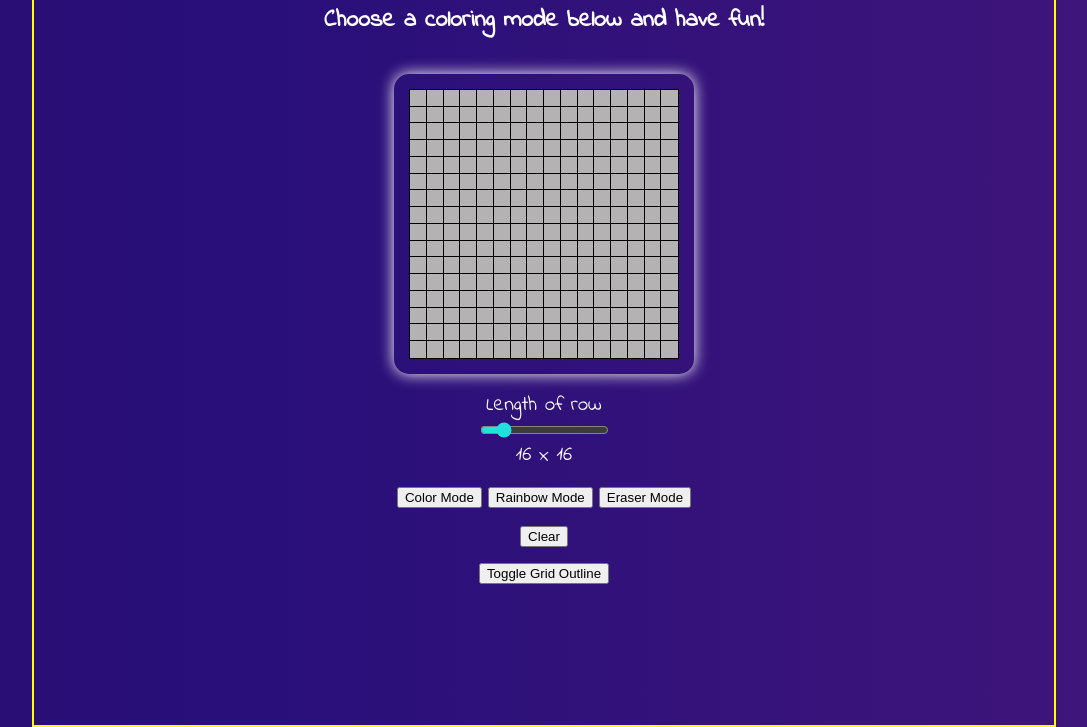
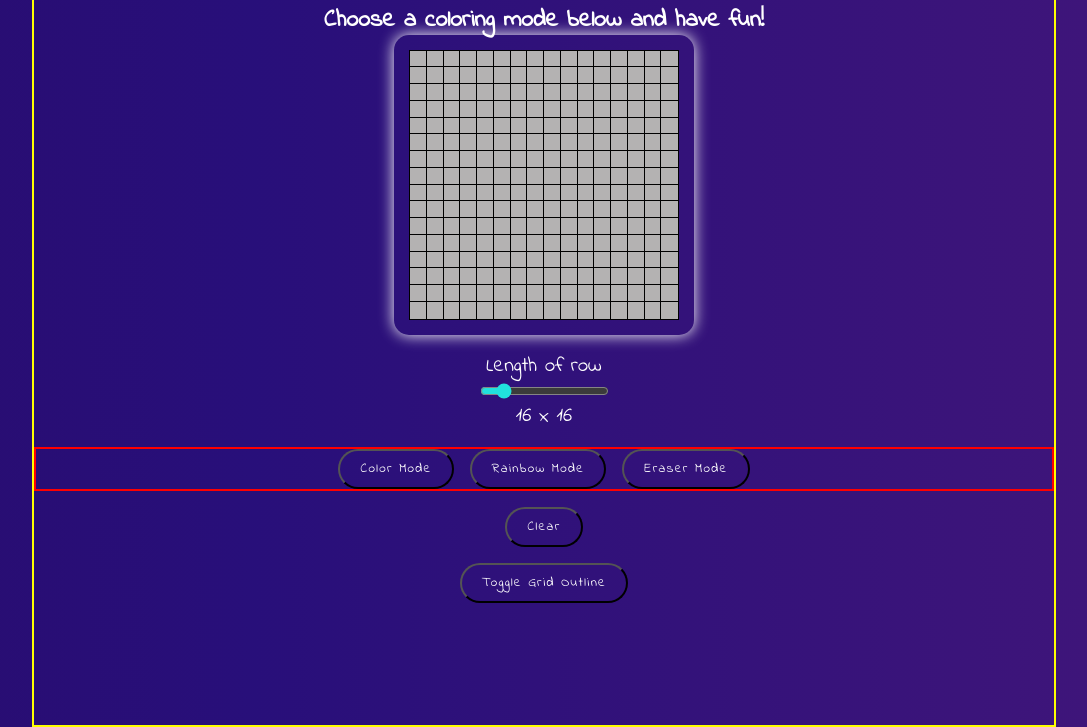
Before and after one commit to niklonberg/TOP-etch-a-sketch, a plain HTML site: page index.html in a window 1280 px wide. Shown: the part 73-800 px from the top of the page, without its empty margins (96-1183 px from the left). Drawn offline with Linux system fonts and the light colour scheme.

Commit message:
set up lay out for button modes container, styled buttons

```diff
--- a/styles/style.css
+++ b/styles/style.css
@@ -9,6 +9,7 @@ h1 {
 h2 {
   text-align: center;
   margin-top: -2rem;
+  margin-bottom: -1.2rem;
 }
 
 p, label, span {
@@ -16,7 +17,16 @@ p, label, span {
 }
 
 input[type="range"] {
-    accent-color: rgb(33, 225, 221);
+  accent-color: rgb(33, 225, 221);
+}
+
+button {
+  background-color: transparent;
+  color: white;
+  font-family: 'Indie Flower', cursive;
+  letter-spacing: .08rem;
+  padding: .5rem 1.25rem;
+  border-radius: 1000px;
 }
 
 .container {
@@ -50,3 +60,11 @@ input[type="range"] {
   flex-direction: column;
   align-items: center;
 }
+
+.button-modes {
+  width: 100%;
+  display: flex;
+  justify-content: center;
+  gap: 1rem;
+  border: 2px solid red;
+}
```
